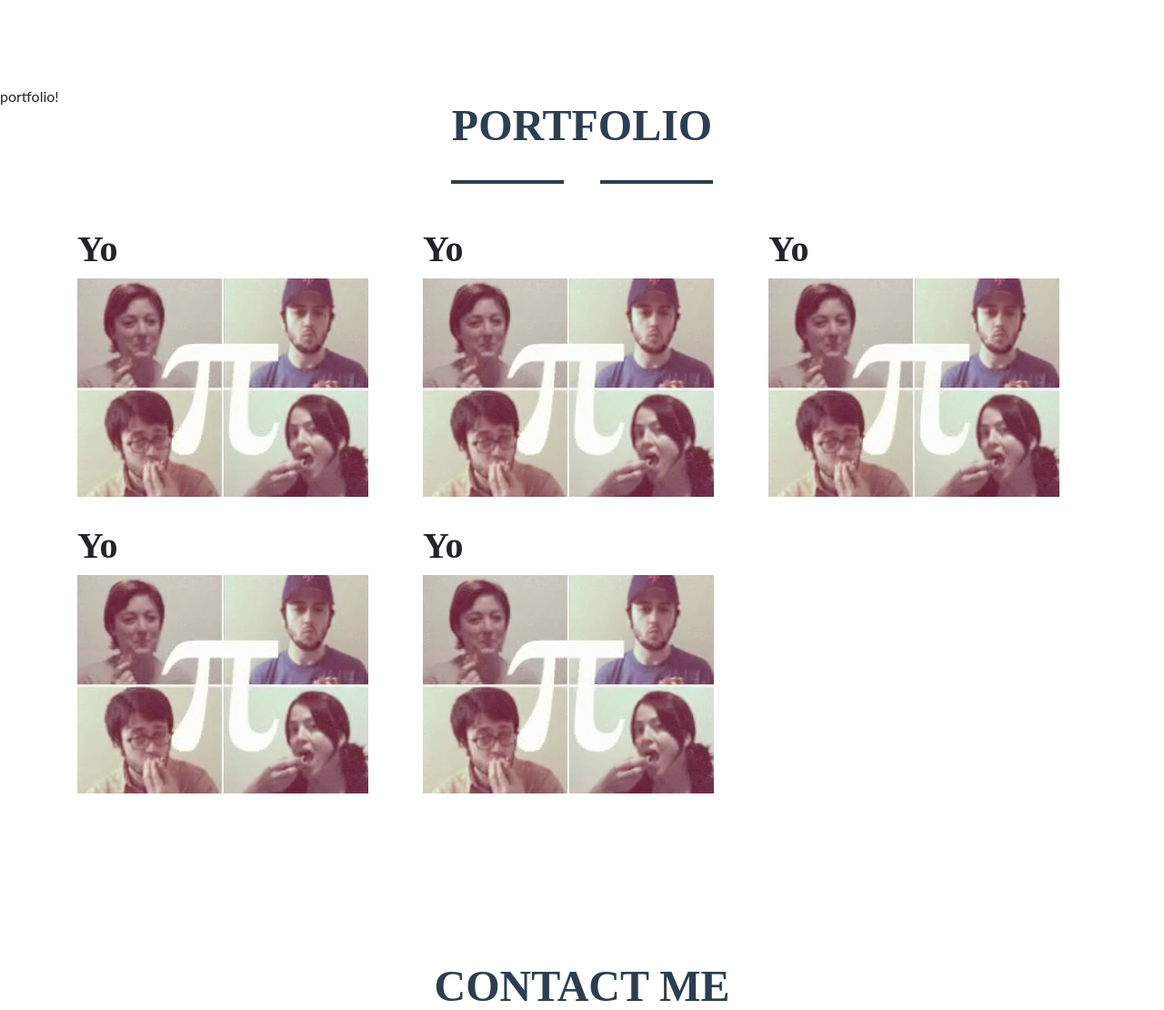
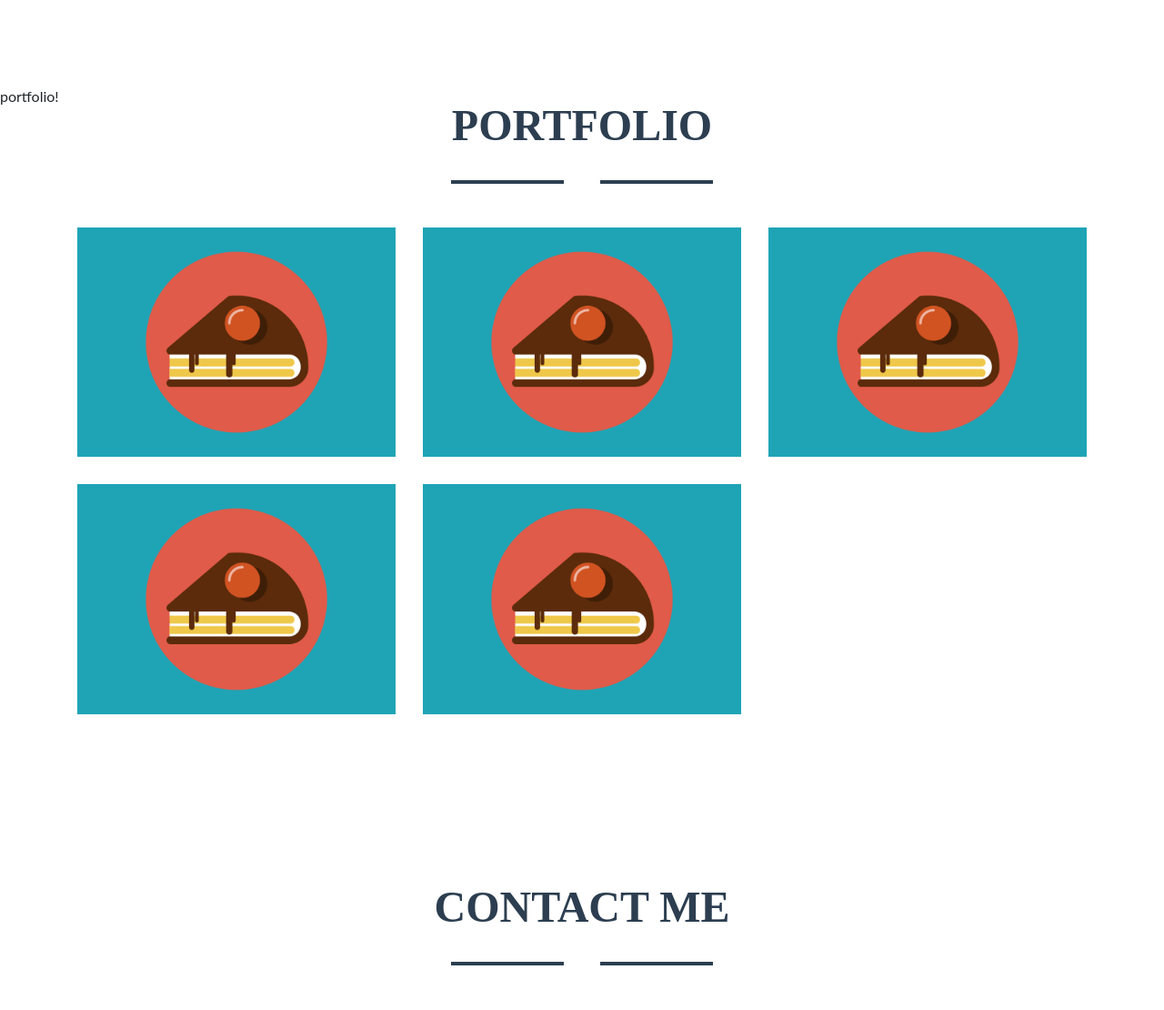
Before and after one commit to unjust/website, a Node server app: template app/views/index.pug in a window 1280 px wide. Shown: the part 1440-2550 px from the top of the page at 91% size. Run offline with Node 20, Linux system fonts and the light colour scheme; the template is opened without the code that fills it, so the values that code supplies are empty; style sheets or scripts are compiled from the project's sources; some libraries are stand-ins or nearby versions.

Commit message:
test images for portfolio

```diff
--- a/app/views/work.pug
+++ b/app/views/work.pug
@@ -1,12 +1,12 @@
 
 <div class="col-md-6 col-lg-4">
-	<h1>Yo</h1>
 	<a class="portfolio-item d-block mx-auto" href="#portfolio-modal-1">
 		<div class="portfolio-item-caption d-flex position-absolute h-100 w-100">
 			<div class="portfolio-item-caption-content my-auto w-100 text-center text-white">
 				<i class="fa fa-search-plus fa-3x"></i>
+				<h3>#{work.title}</h3>
 			</div>
 		</div>
-		<img class="img-fluid" src="img/pi2-poster.jpg" alt="">
+		<img class="img-fluid" src="img/portfolio/cake.png" alt="">
 	</a>
 </div>
```
Also changed, not shown: app/img/portfolio/cabin.png (added), app/img/portfolio/cake.png (added), app/img/portfolio/circus.png (added), app/img/portfolio/game.png (added), app/img/portfolio/safe.png (added), app/img/portfolio/submarine.png (added).
